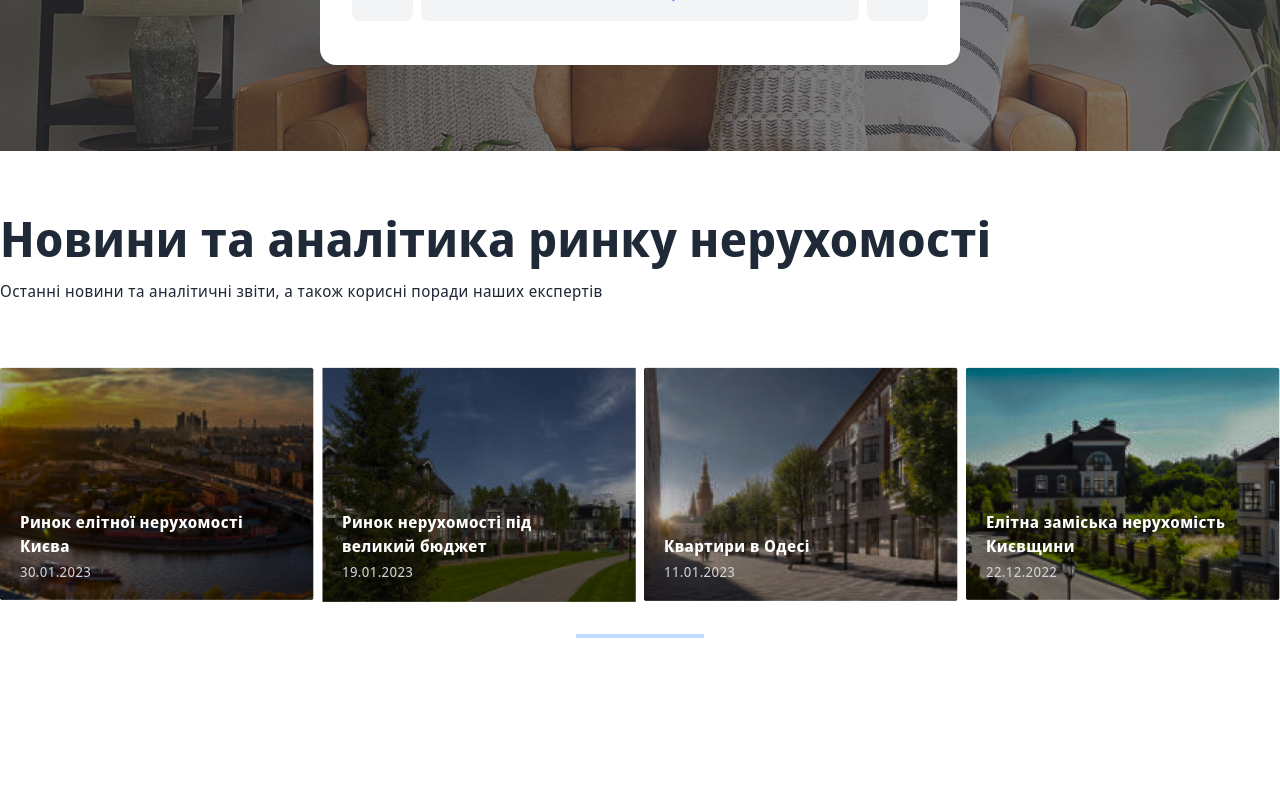
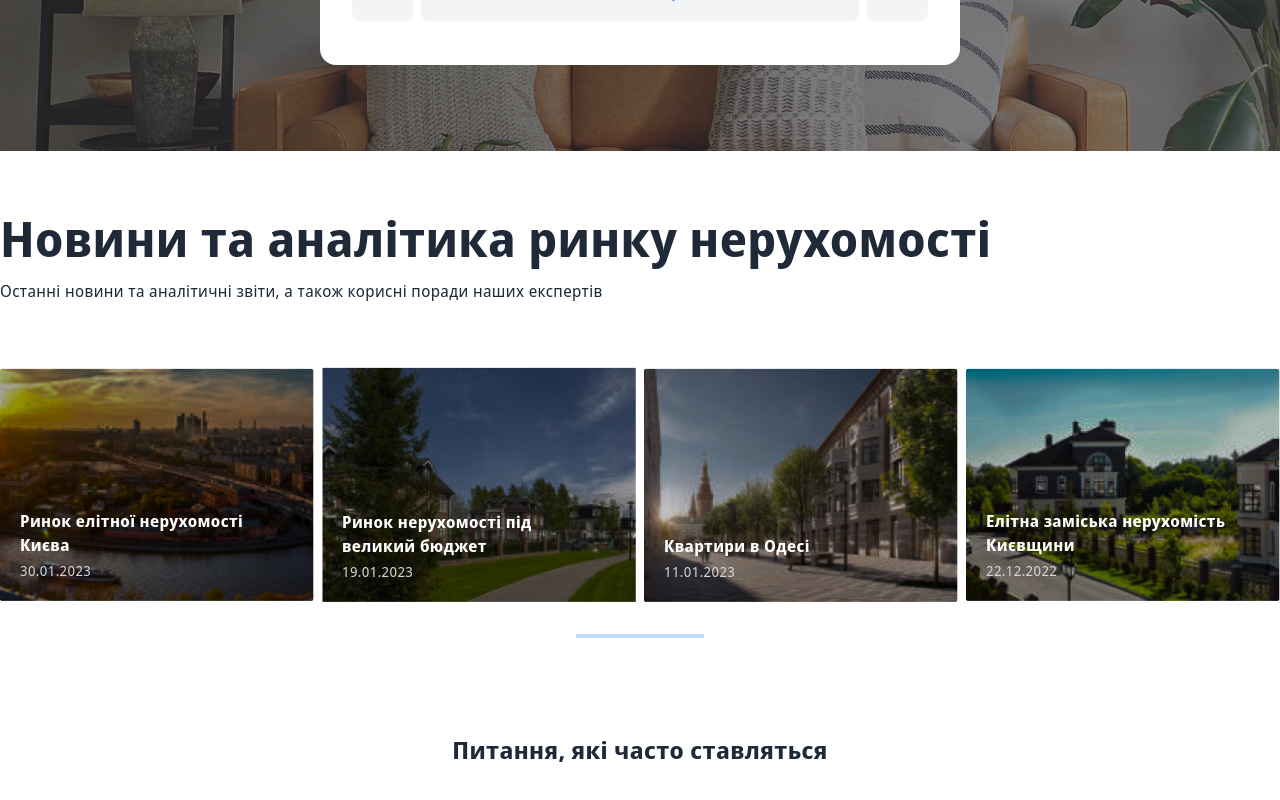
Before and after one commit to Eugene015/nextjs-imovito, a Next.js app: page / in a window 1280 px wide. Shown: the part 4117-4917 px from the top of the page. Before the commit the page ends 4819 px from the top, so only its background shows below. Built offline with nearby package versions, Linux system fonts and the light colour scheme.

Commit message:
faq section works

```diff
--- /dev/null
+++ b/components/Faq.jsx
@@ -0,0 +1,13 @@
+import React from "react";
+
+function Faq() {
+  return (
+    <div className="">
+      <div className="max-w-[1280px] w-full mx-auto py-8">
+        <h2 className="mb-4 text-center">Питання, які часто ставляться</h2>
+      </div>
+    </div>
+  );
+}
+
+export default Faq;
--- a/components/News.jsx
+++ b/components/News.jsx
@@ -12,35 +12,35 @@ function News() {
         <h1 className="mb-4 text-center md:text-left">
           Новини та аналітика ринку нерухомості
         </h1>
-        <p className="mb-16">
+        <p className="mb-16 text-center md:text-left">
           Останні новини та аналітичні звіти, а також корисні поради наших
           експертів
         </p>
-        <div className="grid grid-cols-4 gap-2 mb-8">
-          <div className="relative ">
+        <div className="flex flex-col md:flex-row items-center gap-2 mb-8">
+          <div className="relative">
             <Image src={news_1} alt="news 1" width="320" height="237" />
-            <div className="absolute bottom-5 left-5 w-[80%] text-white">
+            <div className="absolute bottom-5 left-5 max-w-[80%] text-white">
               <h3 className="mb-1">Ринок елітної нерухомості Києва</h3>
               <p className="text-sm text-gray-300">30.01.2023</p>
             </div>
           </div>
-          <div className="relative ">
+          <div className="relative">
             <Image src={news_2} alt="news 1" width="320" height="237" />
-            <div className="absolute bottom-5 left-5 w-[80%] text-white">
+            <div className="absolute bottom-5 left-5 max-w-[80%] text-white">
               <h3 className="mb-1">Ринок нерухомості під великий бюджет</h3>
               <p className="text-sm text-gray-300">19.01.2023</p>
             </div>
           </div>
-          <div className="relative ">
+          <div className="relative">
             <Image src={news_3} alt="news 1" width="320" height="237" />
-            <div className="absolute bottom-5 left-5 w-[80%] text-white">
+            <div className="absolute bottom-5 left-5 max-w-[80%] text-white">
               <h3 className="mb-1">Квартири в Одесі</h3>
               <p className="text-sm text-gray-300">11.01.2023</p>
             </div>
           </div>
-          <div className="relative ">
+          <div className="relative">
             <Image src={news_4} alt="news 1" width="320" height="237" />
-            <div className="absolute bottom-5 left-5 w-[80%] text-white">
+            <div className="absolute bottom-5 left-5 max-w-[80%] text-white">
               <h3 className="mb-1">Елітна заміська нерухомість Києвщини</h3>
               <p className="text-sm text-gray-300">22.12.2022</p>
             </div>
--- a/pages/index.js
+++ b/pages/index.js
@@ -5,6 +5,7 @@ import Promo from "@/components/Promo";
 import Contacts from "@/components/Contacts";
 import Head from "next/head";
 import News from "@/components/News";
+import Faq from "@/components/Faq";
 
 export default function Home() {
   return (
@@ -21,6 +22,7 @@ export default function Home() {
       <MobileApp />
       <Contacts />
       <News />
+      <Faq />
     </>
   );
 }
```
